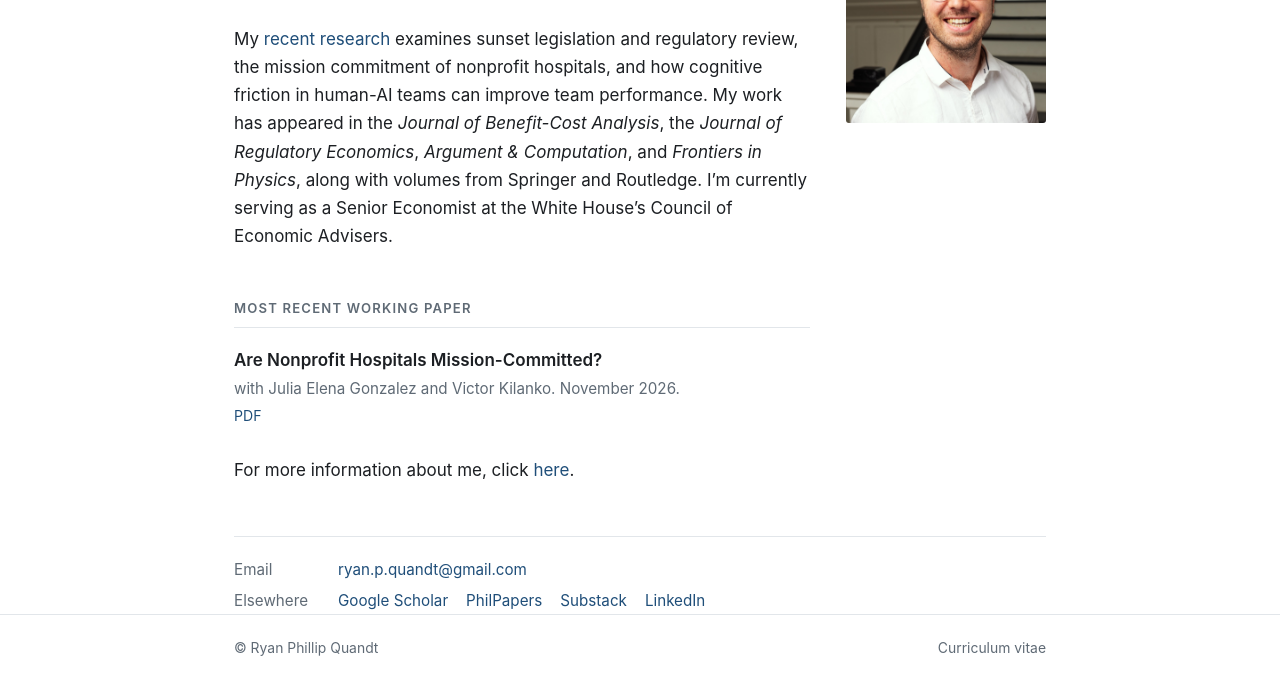
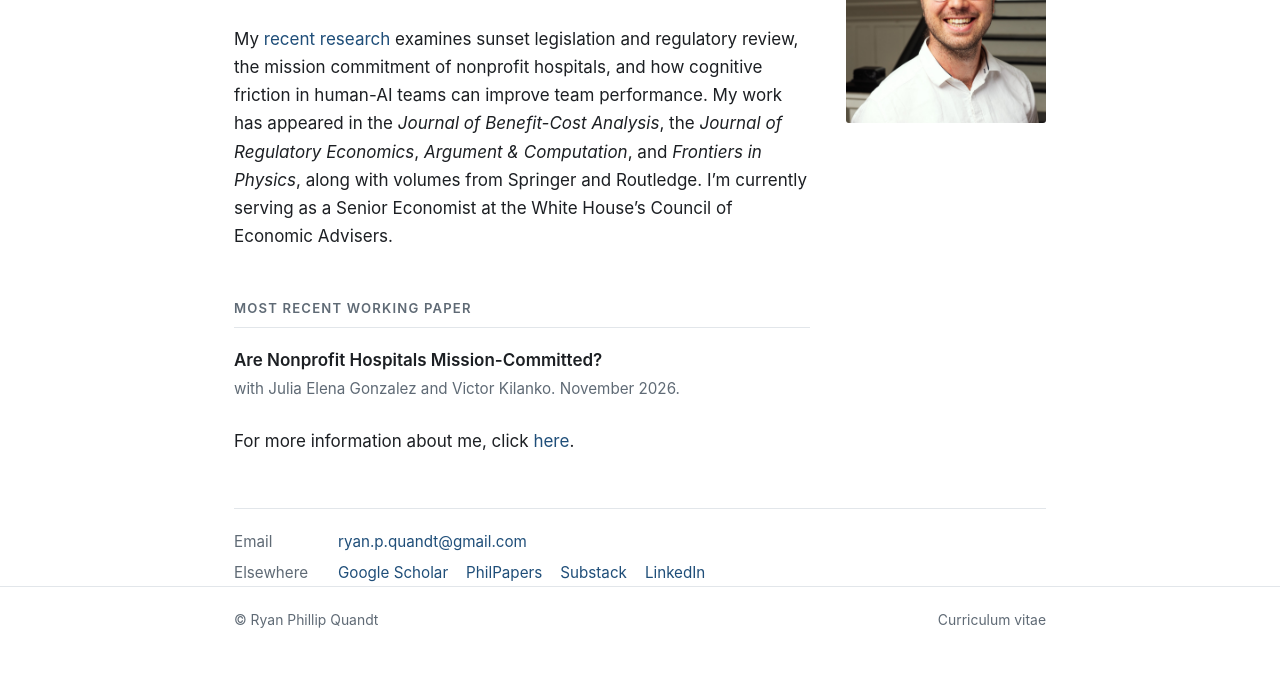
Before and after one commit to ryanpquandt/ryanpquandt.github.io, a plain HTML site: page index.html in a window 1280 px wide. Shown: the part 152-846 px from the top of the page. After the commit the page ends 824 px from the top, so only its background shows below. Drawn offline with Linux system fonts and the light colour scheme.

Commit message:
Homepage: drop redundant PDF link under working paper
Co-Authored-By: Claude Opus 5.5 <noreply@anthropic.com>

```diff
--- a/index.html
+++ b/index.html
@@ -48,7 +48,6 @@
         <li>
           <span class="pub-title"><a href="files/nonprofit-hospitals-mission.pdf">Are Nonprofit Hospitals Mission-Committed?</a></span>
           <span class="pub-meta">with Julia Elena Gonzalez and Victor Kilanko. November 2026.</span>
-          <span class="pub-links"><a href="files/nonprofit-hospitals-mission.pdf">PDF</a></span>
         </li>
       </ul>
 
```
